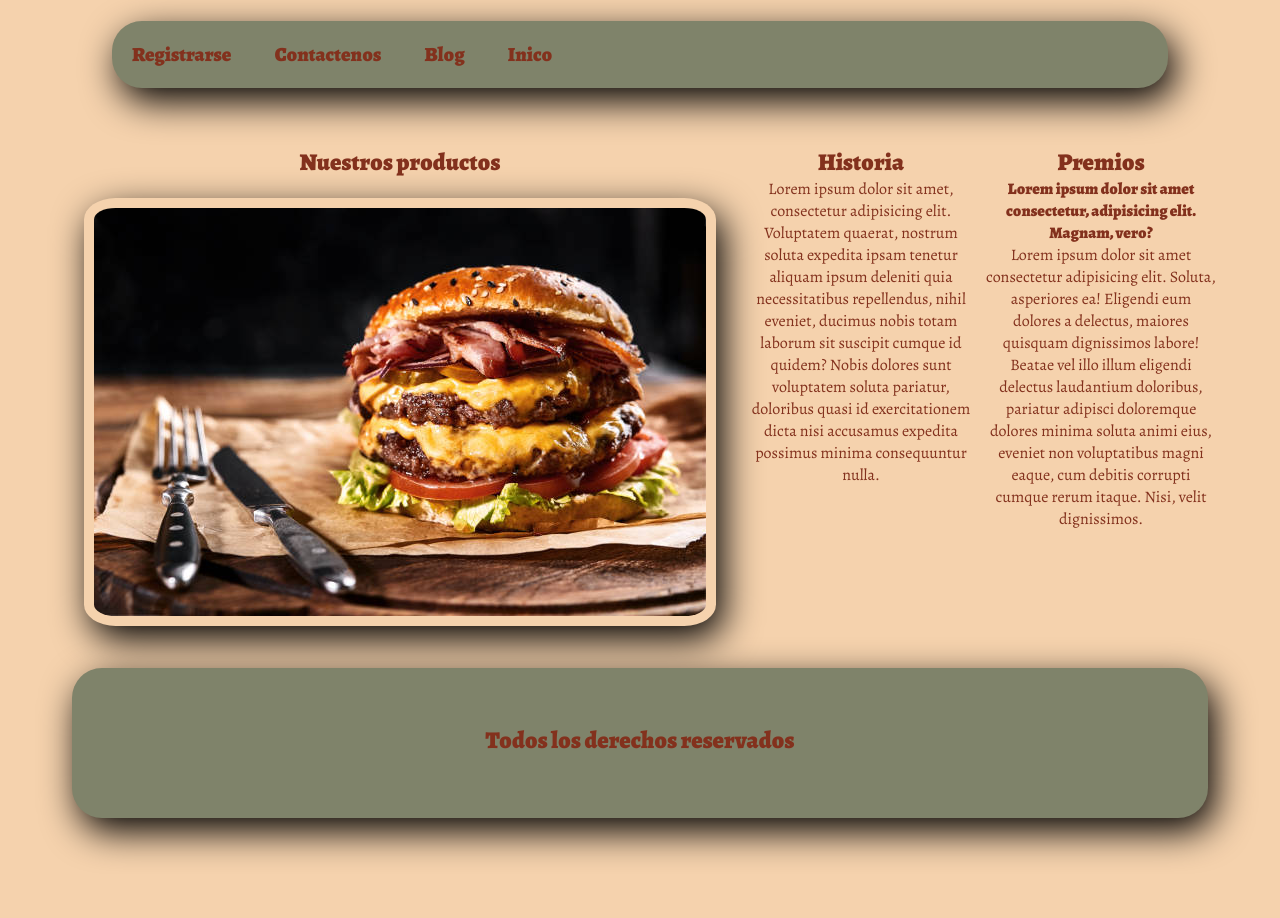
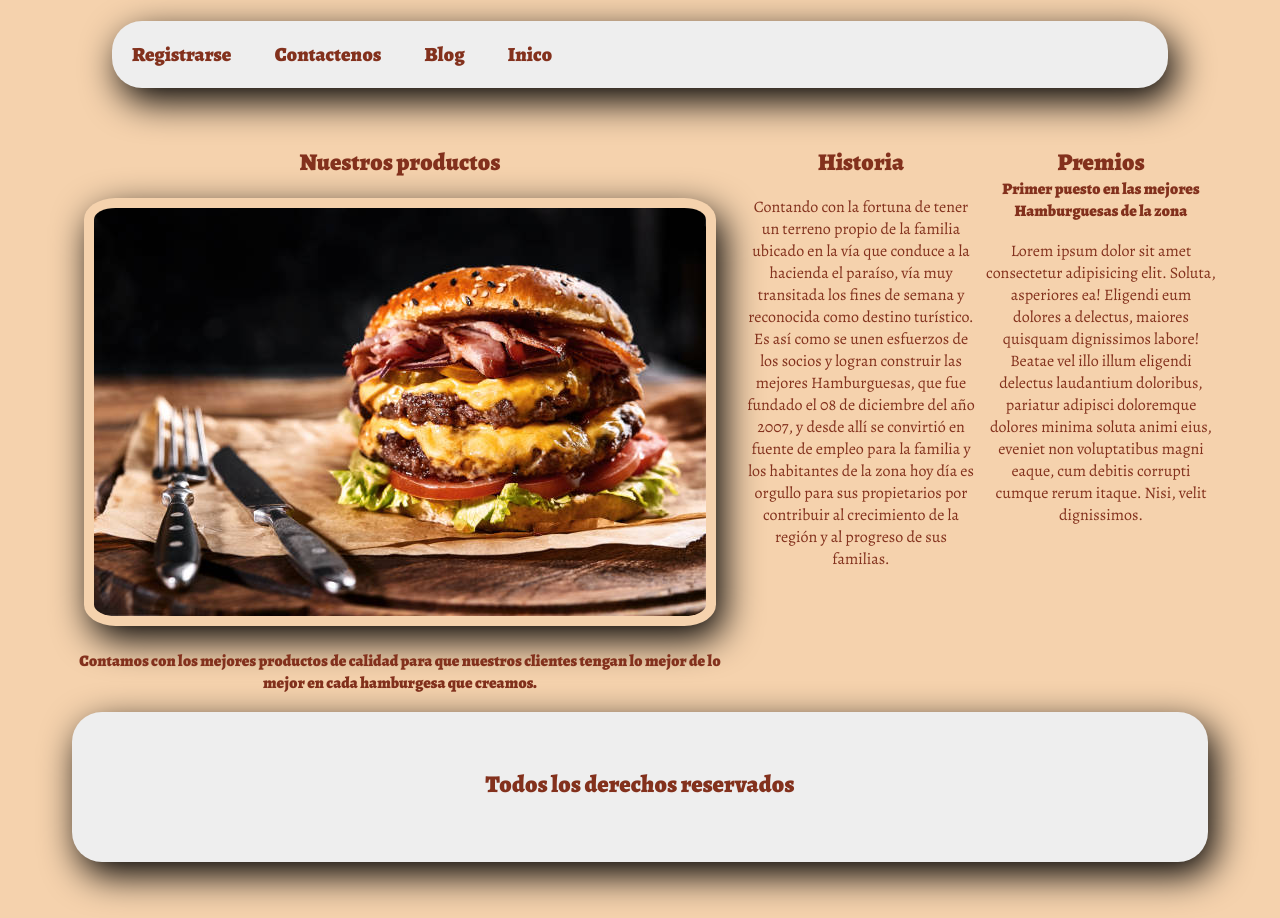
Before and after one commit to leomel266/Burgers-Melchiori, a plain HTML site: page us.html in a window 1280 px wide. Shown: the part 91-1009 px from the top of the page. Before the commit the page ends 965 px from the top, so only its background shows below. Drawn offline with nearby package versions, Linux system fonts and the light colour scheme.

Commit message:
Upload color

```diff
--- a/estilo2.css
+++ b/estilo2.css
@@ -12,10 +12,9 @@ a{
 }
 .menu {
   list-style-type: none;
-  background: #7f836a;
+  background: rgb(238, 238, 238);
   font-family: 'Alegreya', serif;
   border-radius: 30px;
-  backdrop-filter: blur(10px);
   box-shadow: 7px 13px 37px #000;
 
 
@@ -33,11 +32,11 @@ a{
   display: inline-block;
 }
 .menu li:hover {
-  background: #9ea384;
+  background: rgb(223, 223, 222);
   border-radius: 5%;
 }
 .menu li a:hover {
-  color: antiquewhite;
+  color: rgb(45, 36, 36);
 }
 h1,
 h2,
@@ -103,12 +102,15 @@ Configuracion del index
 }
 .header{
   grid-area: header;
+  border-radius: 30px;
+
 }
 .prod{
   grid-area: prod;
 }
 .extras{
   grid-area: extras;
+
 }
 .aside{
   grid-area: aside;
@@ -117,7 +119,7 @@ Configuracion del index
 .footer{
   grid-area: footer;
   height: 150px;
-  background: #7f836a;
+  background: rgb(238, 238, 238);
   border-radius: 30px;
   box-shadow: 7px 13px 37px #000;
 
@@ -315,6 +317,7 @@ configuracion info.html
   border-radius: 5%;
   font-family: 'Alegreya', serif;
   color: #83311d;
+  background: #f5d2ad;
 }
 .nombre-info{
   font-family: 'Alegreya', serif;
--- a/us.html
+++ b/us.html
@@ -29,6 +29,9 @@
                 Nuestros productos
             </h2>
             <img class="burger-index" src="./fotos/istockphoto-1215569804-612x612.jpg" alt="">
+            <h4>
+                Contamos con los mejores productos de calidad para que nuestros clientes tengan lo mejor de lo mejor en cada hamburgesa que creamos.
+            </h4>
 
 
 
@@ -36,14 +39,16 @@
         <div class="extras">
             <h2>
                 Historia
-            </h2>
-            <p>Lorem ipsum dolor sit amet, consectetur adipisicing elit. Voluptatem quaerat, nostrum soluta expedita ipsam tenetur aliquam ipsum deleniti quia necessitatibus repellendus, nihil eveniet, ducimus nobis totam laborum sit suscipit cumque id quidem? Nobis dolores sunt voluptatem soluta pariatur, doloribus quasi id exercitationem dicta nisi accusamus expedita possimus minima consequuntur nulla.</p>
+            </h2><br>
+            <p>Contando con la fortuna de tener un terreno propio de la familia ubicado en la vía que conduce a la hacienda el paraíso, vía muy transitada los fines de semana y reconocida como destino turístico.
+
+                Es así como se unen esfuerzos de los socios y logran construir las mejores Hamburguesas, que fue fundado el 08 de diciembre del año 2007, y desde allí se convirtió en fuente de empleo para la familia y los habitantes de la zona hoy día es orgullo para sus propietarios por contribuir al crecimiento de la región y al progreso de sus familias.</p>
         </div>
         <div class="aside">
             <h2>Premios</h2>
             <h4>
-                Lorem ipsum dolor sit amet consectetur, adipisicing elit. Magnam, vero?
-            </h4>
+                Primer puesto en las mejores Hamburguesas de la zona
+            </h4><br>
             <p>Lorem ipsum dolor sit amet consectetur adipisicing elit. Soluta, asperiores ea! Eligendi eum dolores a delectus, maiores quisquam dignissimos labore! Beatae vel illo illum eligendi delectus laudantium doloribus, pariatur adipisci doloremque dolores minima soluta animi eius, eveniet non voluptatibus magni eaque, cum debitis corrupti cumque rerum itaque. Nisi, velit dignissimos.</p>
         </div>
         <div class="footer">
@@ -55,61 +60,3 @@
 
 </body>
 </html>
-
-
-
-
-
-
-
-
-<!--<!DOCTYPE html>
-<html lang="en">
-<head>
-    <meta charset="UTF-8">
-    <meta http-equiv="X-UA-Compatible" content="IE=edge">
-    <meta name="viewport" content="width=device-width, initial-scale=1.0">
-    <link rel="stylesheet" href="estilo2.css">
-    <link rel="preconnect" href="https://fonts.googleapis.com">
-    <link rel="preconnect" href="https://fonts.gstatic.com" crossorigin>
-    <link href="https://fonts.googleapis.com/css2?family=Alegreya:wght@400;900&display=swap" rel="stylesheet">
-    <title>Quienes somos?</title>
-</head>
-<body>
-    <div class="container-us">
-        <header class="header">
-            <h1>Sobre nosotros</h1>
-
-            <nav>
-                <ul class="menu">
-                    <li><a href="./registrarse.html">Registrarse</a></li>
-                    <li><a href="./info.html">Contactenos</a></li>
-                    <li><a href="./blog.html">Blog</a></li>
-                    <li><a href="./indexgrid.html">Inico</a></li>
-                </ul>
-            </nav>
-        </header>
-        <main class="prod-us">
-            <section class="burger">
-                <div>
-                    <img src="./fotos/istockphoto-1215569804-612x612.jpg" alt="">
-
-                </div>
-            </section>
-            <div class="extras-us">
-                <h2>fdgsfsdgfd</h2>
-            </div>
-            <aside class="aside-us">
-                Lorem, ipsum dolor sit amet consectetur adipisicing elit. Dignissimos culpa quia sit iusto laborum cumque aliquid doloremque itaque, facere ipsam ullam asperiores incidunt sed consectetur, doloribus reiciendis ab quisquam placeat!
-            </aside>
-        </main>
-        <footer>
-            <p class="footer-us">
-                Todos los derechos reservados
-            </p>
-        </footer>
-    </div>
-
-
-</body>
-</html> -->
```
Also changed, not shown: info.html (+2 -2 lines).
